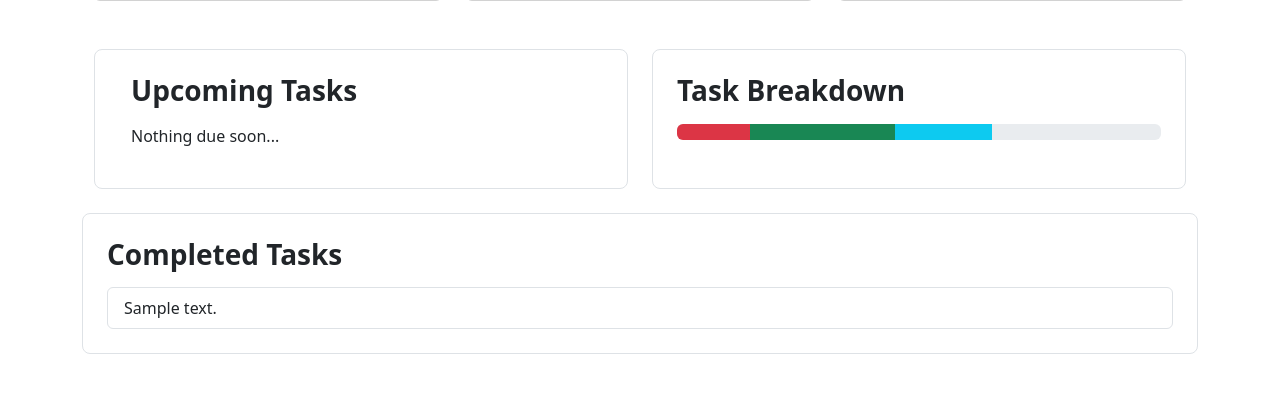
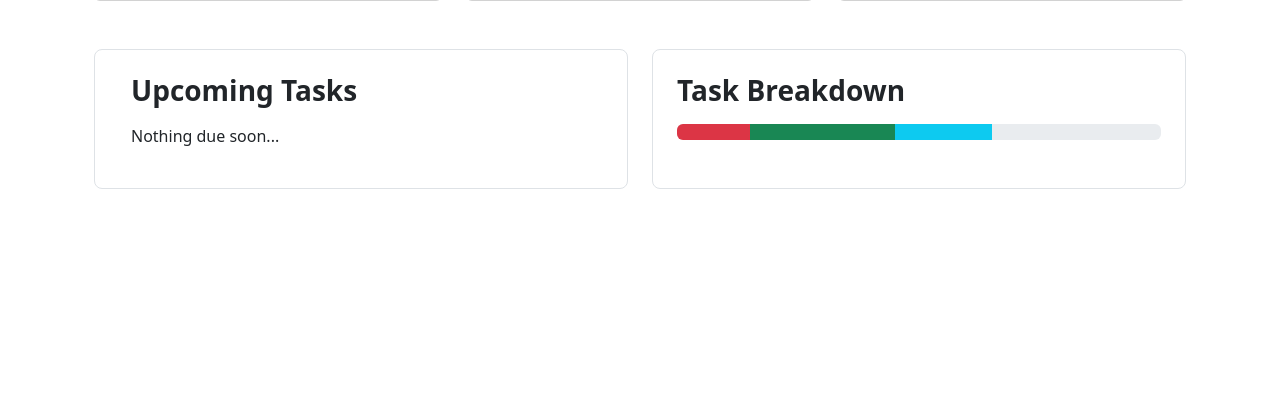
Before and after one commit to LogicEgg/CITasker, a Flask app: page / in a window 1280 px wide. Shown: the part 235-628 px from the top of the page. Run offline with Flask 3, Linux system fonts and the light colour scheme; tables that the repository leaves empty hold one stand-in row (values such as "Sample post").

Commit message:
Removed redundant 'task complete' section/Completion button updates if task completed

```diff
--- a/templates/index.html
+++ b/templates/index.html
@@ -77,16 +77,6 @@
                 </div>
             </div>
         </div>
-        <div class="p-4 border rounded-3 h-100">
-            <h3 class="fw-bold mb-3">Completed Tasks</h3>
-            <div class="list-group">
-                {% for i in completed %}
-                <div class="list-group-item">
-                    {{ i.description }}
-                </div>
-                {% endfor %}
-            </div>
-        </div>
     </div>
 </div>
 
```
Also changed, not shown: templates/class_page.html (+9 -0 lines).
